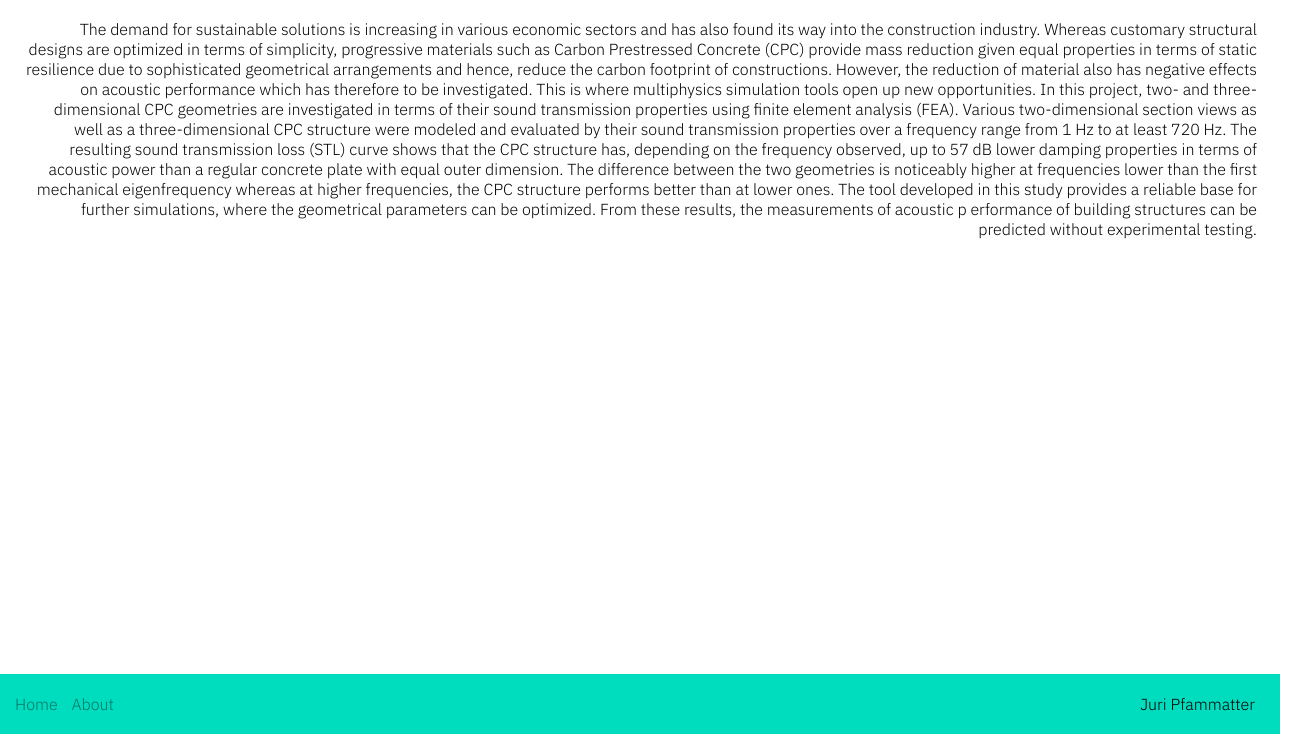
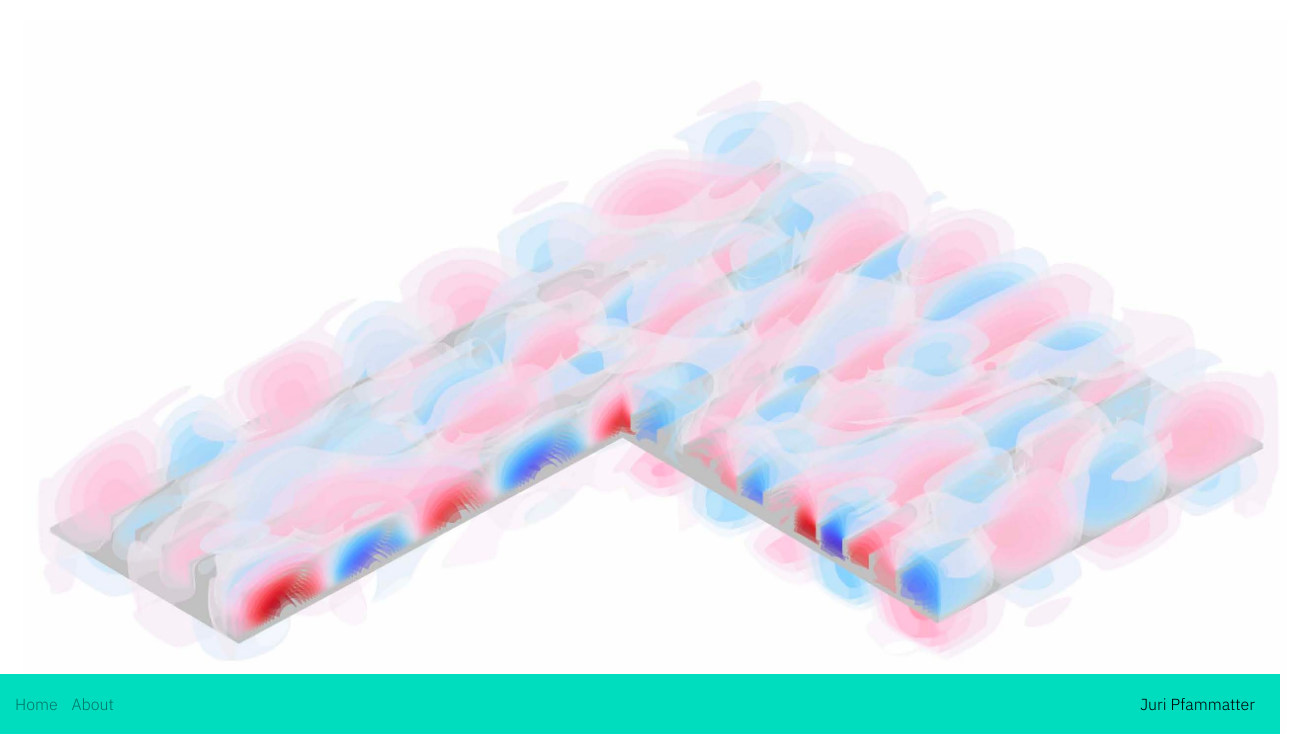
Before and after one commit to juripfammatter/website, a plain HTML site: page index.html in a window 1280 px wide. Shown: the part 66-800 px from the top of the page, 1302 px wide, since content can reach past the window. Drawn offline with Linux system fonts and the light colour scheme.

Commit message:
added image

```diff
--- a/css/style.css
+++ b/css/style.css
@@ -19,8 +19,9 @@ body {
   }
   img{
     float:left;
-    padding-right: 20px;
-    padding-bottom: 20px;
+    padding-right: 15px;
+    padding-left: 15px;
+    padding-bottom: 15px;
   }
 
   /* links */
--- a/index.html
+++ b/index.html
@@ -17,6 +17,7 @@
 <body>
 
     <h1>Juri Pfammatter</h1>
+    <img src="img/pa.jpg" alt="Portrait" style="width:100%;"><br>
     <p>The demand for sustainable solutions is increasing in various economic sectors and has
         also found its way into the construction industry. Whereas customary structural designs
         are optimized in terms of simplicity, progressive materials such as Carbon Prestressed
```
Also changed, not shown: html/about.html (+3 -2 lines), img/PortraitColored.jpg (renamed from PortraitColored.jpg), img/pa.jpg (added), 1 other file.
